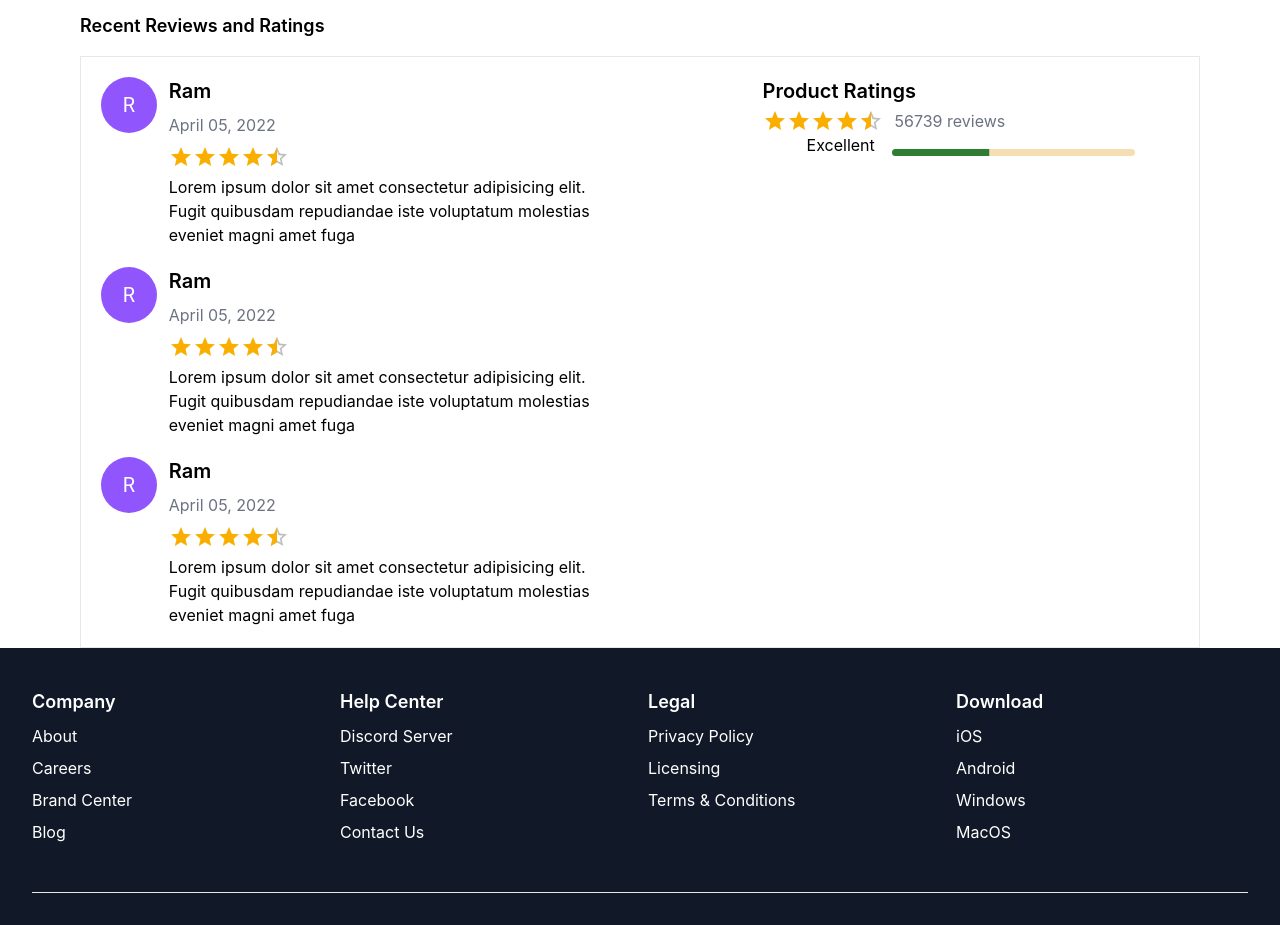
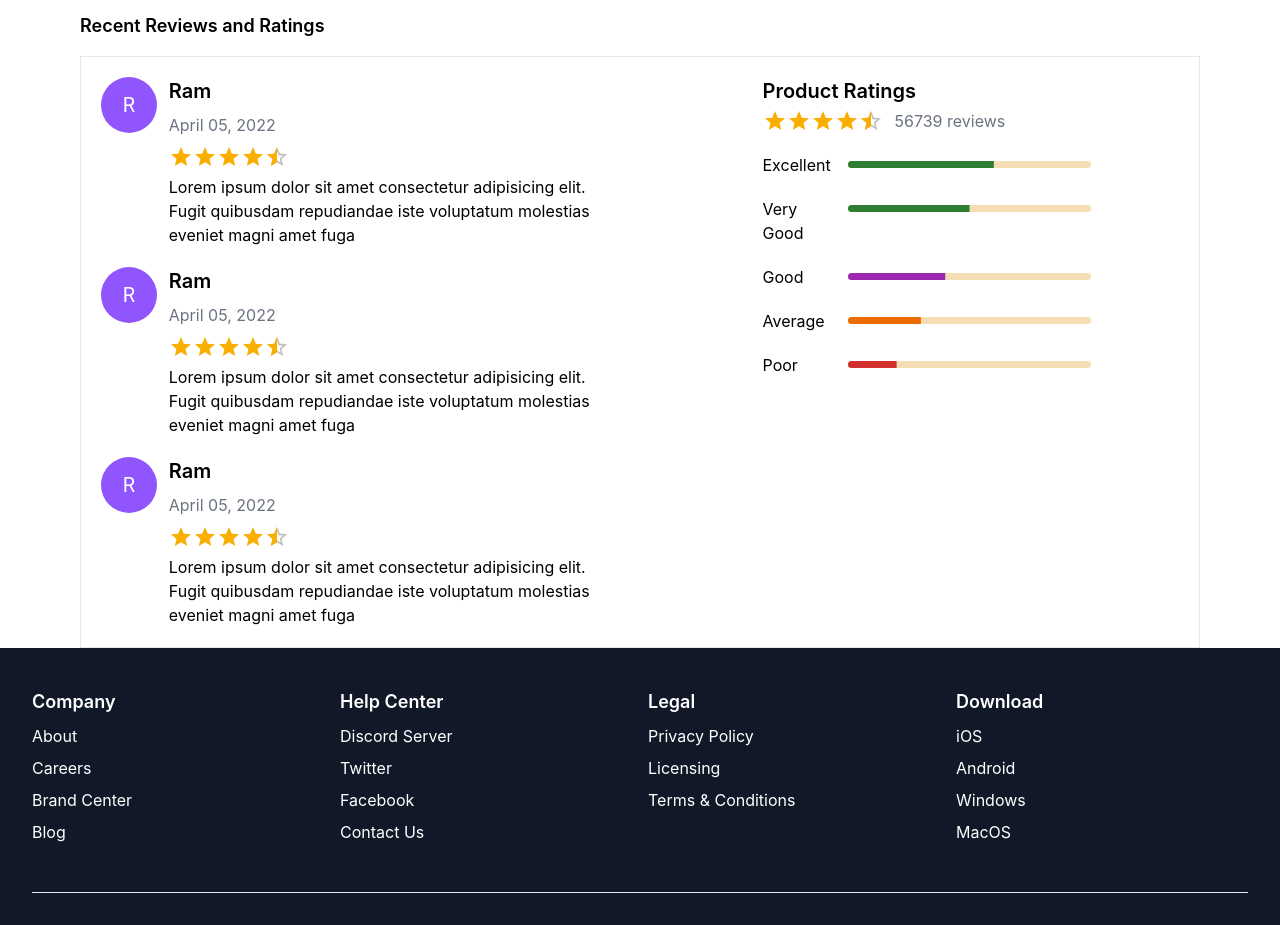
Before and after one commit to Jagadish03/Ecommerse, a React (Create React App) app: page / in a window 1280 px wide. Shown: the part 1220-2145 px from the top of the page. Built offline with nearby package versions, Linux system fonts and the light colour scheme.

Commit message:
Ratings reviews

```diff
--- a/src/customer/components/ProductDetails/ProductDetails.jsx
+++ b/src/customer/components/ProductDetails/ProductDetails.jsx
@@ -349,13 +349,8 @@ export default function ProductDetails() {
                   <p className="text-gray-500">56739 reviews</p>
                 </div>
 
-                <Box>
-                  <Grid
-                    container
-                    justifyContent="center"
-                    alignContent="center"
-                    gap={2}
-                  >
+                <Box className="mt-5">
+                  <Grid container alignContent="center" gap={2}>
                     <Grid item xs={2}>
                       <p>Excellent</p>
                     </Grid>
@@ -363,8 +358,93 @@ export default function ProductDetails() {
                       <LinearProgress
                         variant="determinate"
                         color="success"
+                        value={60}
+                        sx={{
+                          bgcolor: "wheat",
+                          borderRadius: 4,
+                          height: 7,
+                          mt: 1,
+                        }}
+                      />
+                    </Grid>
+                  </Grid>
+                </Box>
+                <Box className="mt-5">
+                  <Grid container alignContent="center" gap={2}>
+                    <Grid item xs={2}>
+                      <p>Very Good</p>
+                    </Grid>
+                    <Grid item xs={7}>
+                      <LinearProgress
+                        variant="determinate"
+                        color="success"
+                        value={50}
+                        sx={{
+                          bgcolor: "wheat",
+                          borderRadius: 4,
+                          height: 7,
+                          mt: 1,
+                        }}
+                      />
+                    </Grid>
+                  </Grid>
+                </Box>
+                <Box className="mt-5">
+                  <Grid container alignContent="center" gap={2}>
+                    <Grid item xs={2}>
+                      <p>Good</p>
+                    </Grid>
+                    <Grid item xs={7}>
+                      <LinearProgress
+                        variant="determinate"
+                        color="secondary"
                         value={40}
-                        sx={{ bgcolor: "wheat", borderRadius: 4, height: 7, mt: 2 }}
+                        sx={{
+                          bgcolor: "wheat",
+                          borderRadius: 4,
+                          height: 7,
+                          mt: 1,
+                        }}
+                      />
+                    </Grid>
+                  </Grid>
+                </Box>
+                <Box className="mt-5">
+                  <Grid container alignContent="center" gap={2}>
+                    <Grid item xs={2}>
+                      <p>Average</p>
+                    </Grid>
+                    <Grid item xs={7}>
+                      <LinearProgress
+                        variant="determinate"
+                        color="warning"
+                        value={30}
+                        sx={{
+                          bgcolor: "wheat",
+                          borderRadius: 4,
+                          height: 7,
+                          mt: 1,
+                        }}
+                      />
+                    </Grid>
+                  </Grid>
+                </Box>
+                <Box className="mt-5">
+                  <Grid container alignContent="center" gap={2}>
+                    <Grid item xs={2}>
+                      <p>Poor</p>
+                    </Grid>
+                    <Grid item xs={7}>
+                      <LinearProgress
+                        variant="determinate"
+                        color="error"
+                        value={20}
+                        sx={{
+                          bgcolor: "wheat",
+                          borderRadius: 4,
+                          height: 7,
+                          mt: 1,
+                        }}
                       />
                     </Grid>
                   </Grid>
```
